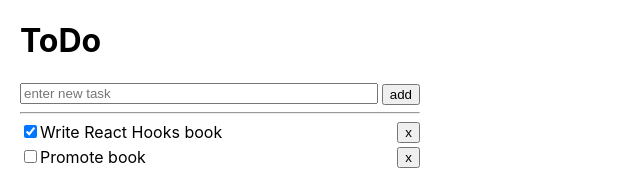
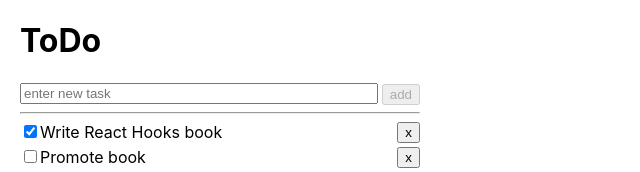
Before and after one commit to harissucipto/todo-app, a React (Create React App) app: page / in a window 1280 px wide. Shown: the top 172 px of the page, without its empty margins (0-640 px from the left). Built offline with nearby package versions, Linux system fonts and the light colour scheme.

Commit message:
add todo dynamic

```diff
--- a/src/AddTodo.js
+++ b/src/AddTodo.js
@@ -1,11 +1,43 @@
 import React from 'react';
 
 export default class AddTodo extends React.Component {
+  constructor(props) {
+    super(props)
+
+    this.state = {
+      input: ''
+    }
+
+    this.handleInput = this.handleInput.bind(this);
+    this.handleAdd = this.handleAdd.bind(this)
+  }
+
+  handleInput(e) {
+    this.setState({ input: e.target.value })
+  }
+
+  handleAdd() {
+    const { input } = this.state;
+    const { addTodo } = this.props;
+
+    if (input) {
+      addTodo(input)
+      this.setState({ input: '' })
+    }
+  }
+
   render() {
+    const { input } = this.state;
+
     return (
-      <form>
-        <input type="text" placeholder="enter new task" style={{ width: 350, height: 15 }} />
-        <input type="submit" style={{ float: 'right', marginTop: 2 }} value="add" />
+      <form onSubmit={
+        e => {
+          e.preventDefault();
+          this.handleAdd()
+        }
+      }>
+        <input type="text" placeholder="enter new task" style={{ width: 350, height: 15 }} value={input} onchange={this.handleInput} />
+        <input type="submit" style={{ float: 'right', marginTop: 2 }} value="add" disabled={!input} />
       </form>
     )
   }
```
